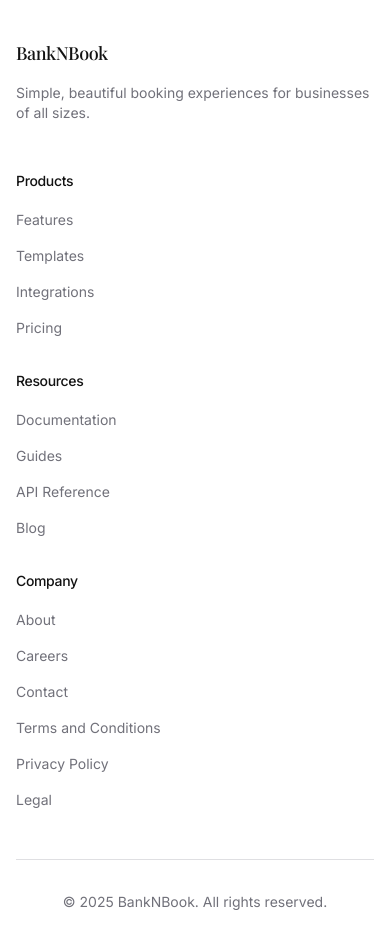
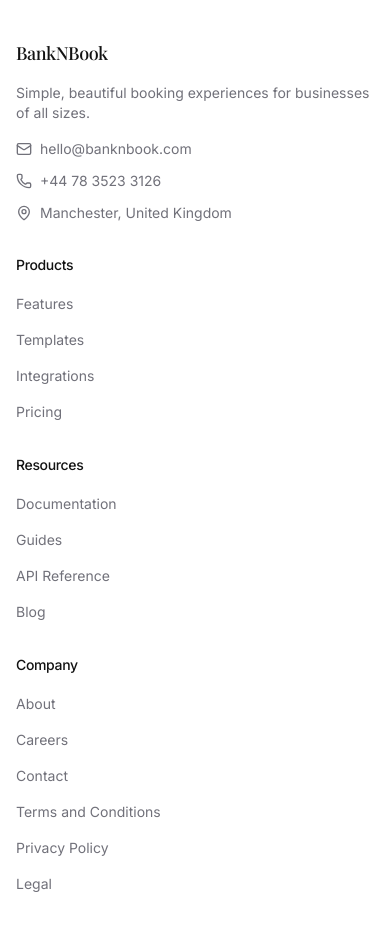
Before and after one commit to ubonisrael/bnb-v2, a Next.js app: page / in a window 390 px wide. Shown: the part 6040-6966 px from the top of the page. Built offline with nearby package versions, Linux system fonts and the light colour scheme.

Commit message:
add phone number to contact us section

```diff
--- a/src/app/(home)/Footer.tsx
+++ b/src/app/(home)/Footer.tsx
@@ -1,4 +1,5 @@
 "use client";
+import { Mail, MapPin, Phone } from "lucide-react";
 import { Link } from "react-router-dom";
 
 const Footer = () => {
@@ -13,6 +14,20 @@ const Footer = () => {
             <p className="text-sm text-muted-foreground mb-4">
               Simple, beautiful booking experiences for businesses of all sizes.
             </p>
+            <div className="space-y-3 text-sm text-muted-foreground">
+              <div className="flex items-center space-x-2">
+                <Mail className="h-4 w-4" />
+                <span>hello@banknbook.com</span>
+              </div>
+              <div className="flex items-center space-x-2">
+                <Phone className="h-4 w-4" />
+                <span>+44 78 3523 3126</span>
+              </div>
+              <div className="flex items-center space-x-2">
+                <MapPin className="h-4 w-4" />
+                <span>Manchester, United Kingdom</span>
+              </div>
+            </div>
           </div>
 
           <div>
```
